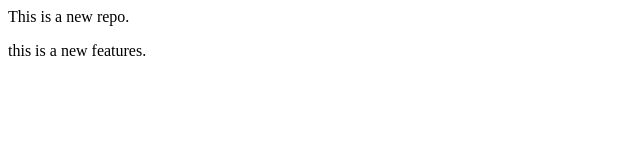
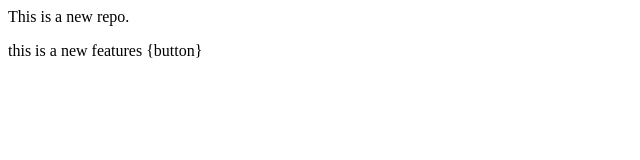
Before and after one commit to harshkr-cs/LocalRepo, a plain HTML site: page index.html in a window 1280 px wide. Shown: the full height of the page, 0-640 px from the left. Drawn offline with Linux system fonts and the light colour scheme.

Commit message:
Add button

```diff
--- a/index.html
+++ b/index.html
@@ -1,2 +1,2 @@
 <p>This is a new repo.</p>
-<p>this is a new features.</p>
+<p>this is a new features {button}</p>
```
